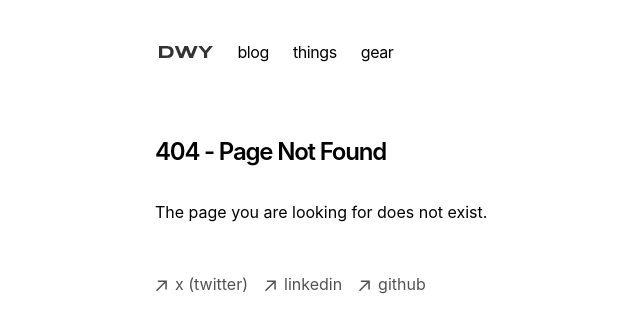
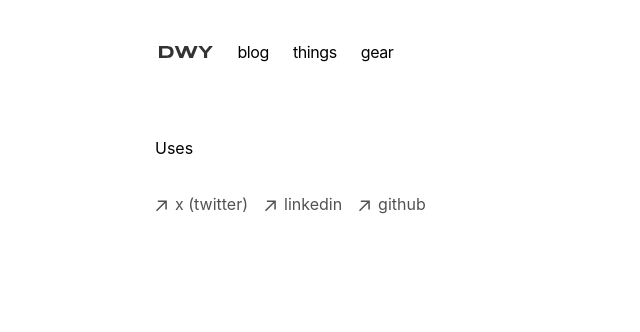
Before and after one commit to dickwyn/v4, a Next.js app: page /uses in a window 1280 px wide. Before the commit this address had no page. Shown: the top 332 px of the page, without its empty margins (197-837 px from the left). Built offline with nearby package versions, Linux system fonts and the light colour scheme.

Commit message:
feat: create boilerplate for things and uses page

```diff
--- a/app/components/nav.tsx
+++ b/app/components/nav.tsx
@@ -8,7 +8,7 @@ const navItems = {
   '/things': {
     name: 'things',
   },
-  '/gear': {
+  '/uses': {
     name: 'gear',
   },
 };
--- /dev/null
+++ b/app/things/page.tsx
@@ -0,0 +1,7 @@
+export default function Things() {
+  return (
+    <div>
+      <h1>Things</h1>
+    </div>
+  );
+}
--- /dev/null
+++ b/app/uses/page.tsx
@@ -0,0 +1,7 @@
+export default function Uses() {
+  return (
+    <div>
+      <h1>Uses</h1>
+    </div>
+  );
+}
```
